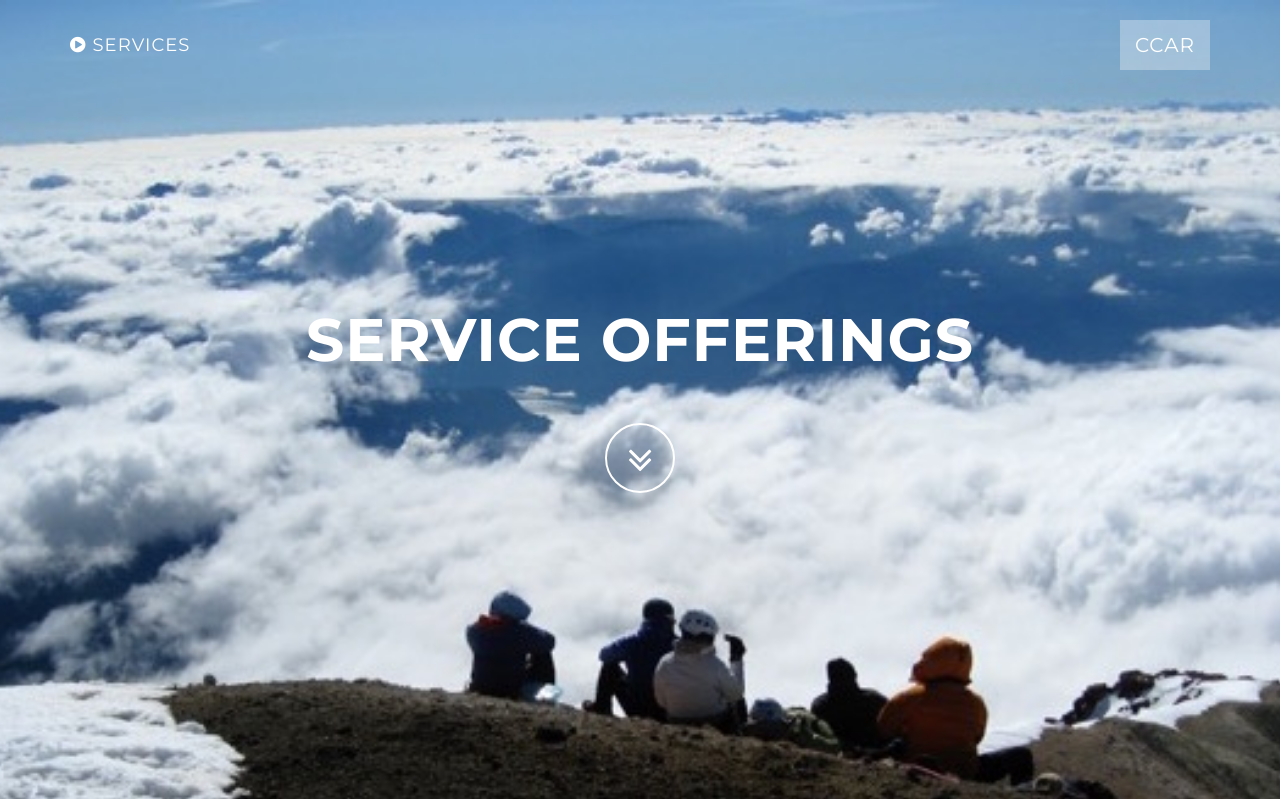
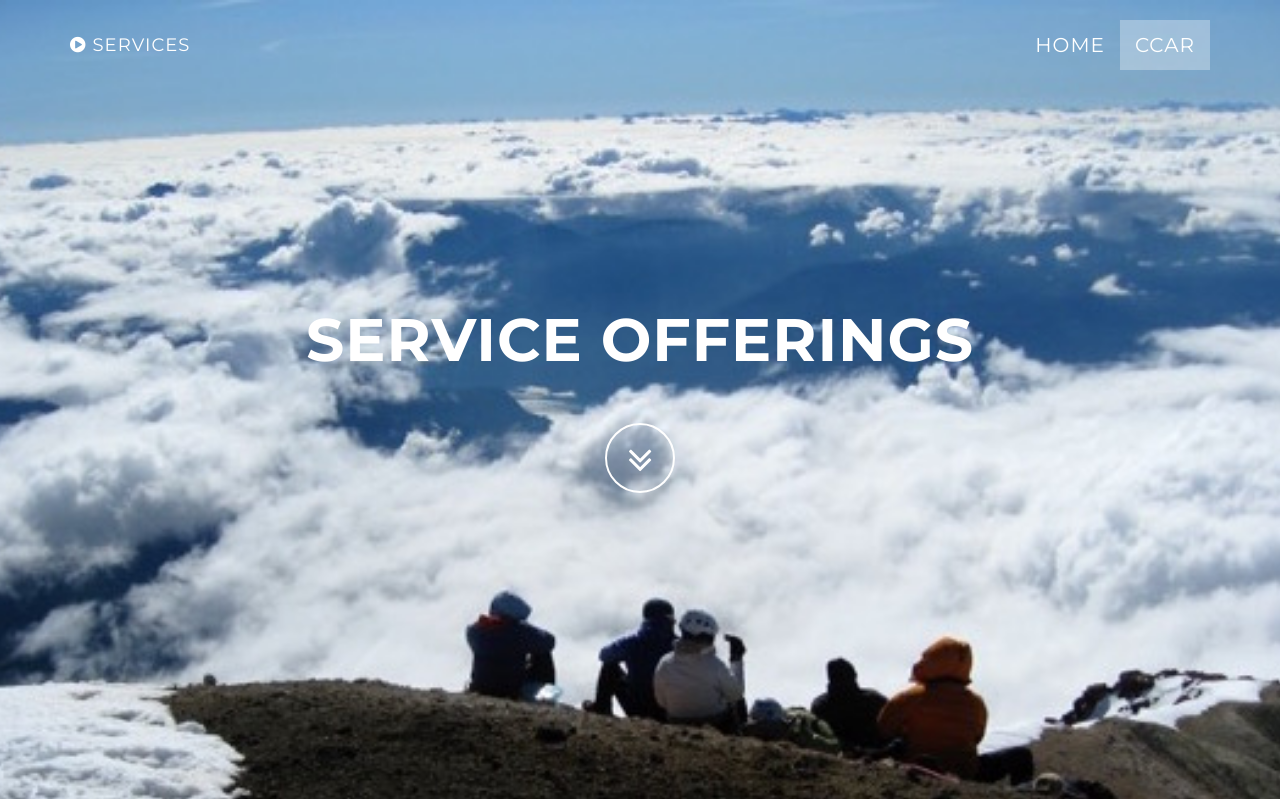
Before and after one commit to ryankell05/Gravity, a Flask app: page /services in a window 1280 px wide. Shown: the top 799 px of the page. Run offline with Flask 2, Linux system fonts and the light colour scheme; some libraries are stand-ins or nearby versions.

Commit message:
Added home screen navigation from services page

```diff
--- a/templates/services.html
+++ b/templates/services.html
@@ -52,6 +52,9 @@
                     <!-- Hidden li included to remove active class from about link when scrolled up past about section -->
                     <li class="hidden">
                         <a href="#page-top"></a>
+                    </li>
+                    <li>
+                        <a class="page-scroll" href="/">Home</a>
                     </li>
                     <li>
                         <a class="page-scroll" href="#ccar">CCAR</a>
```
